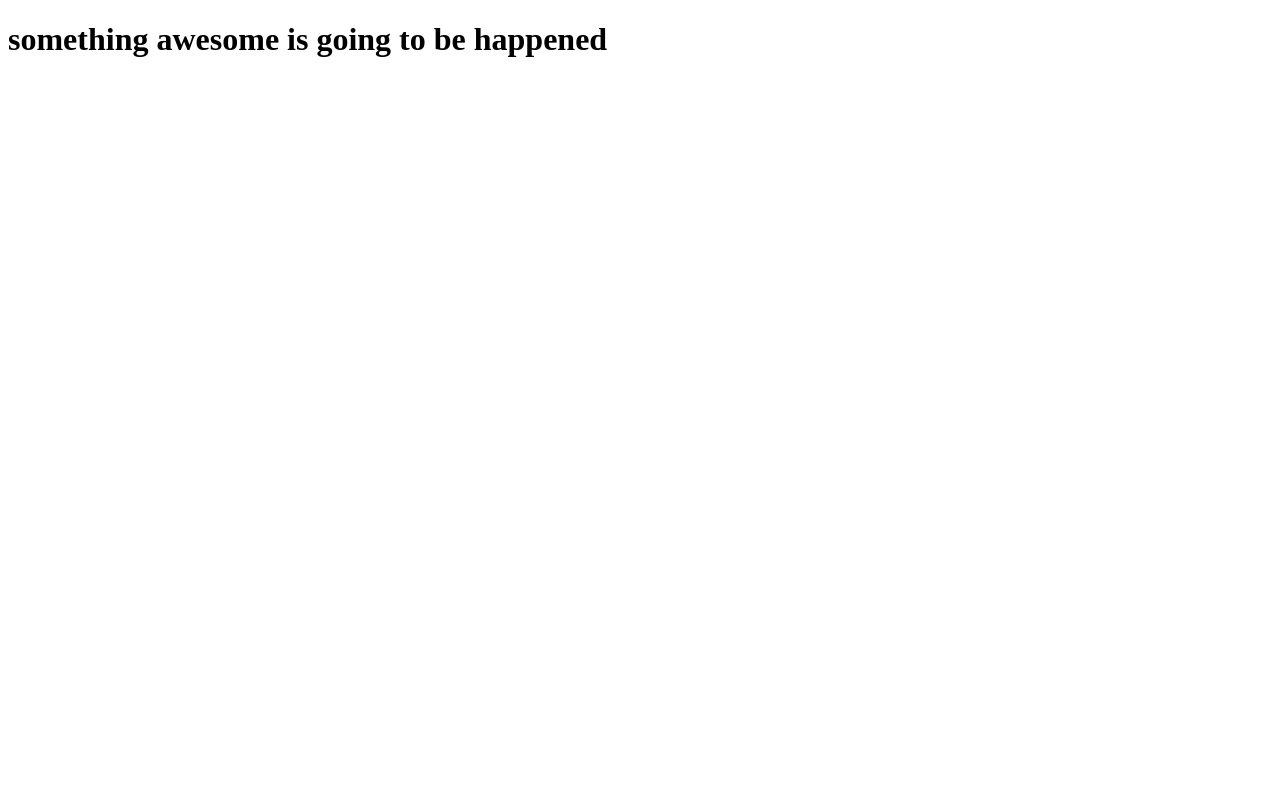
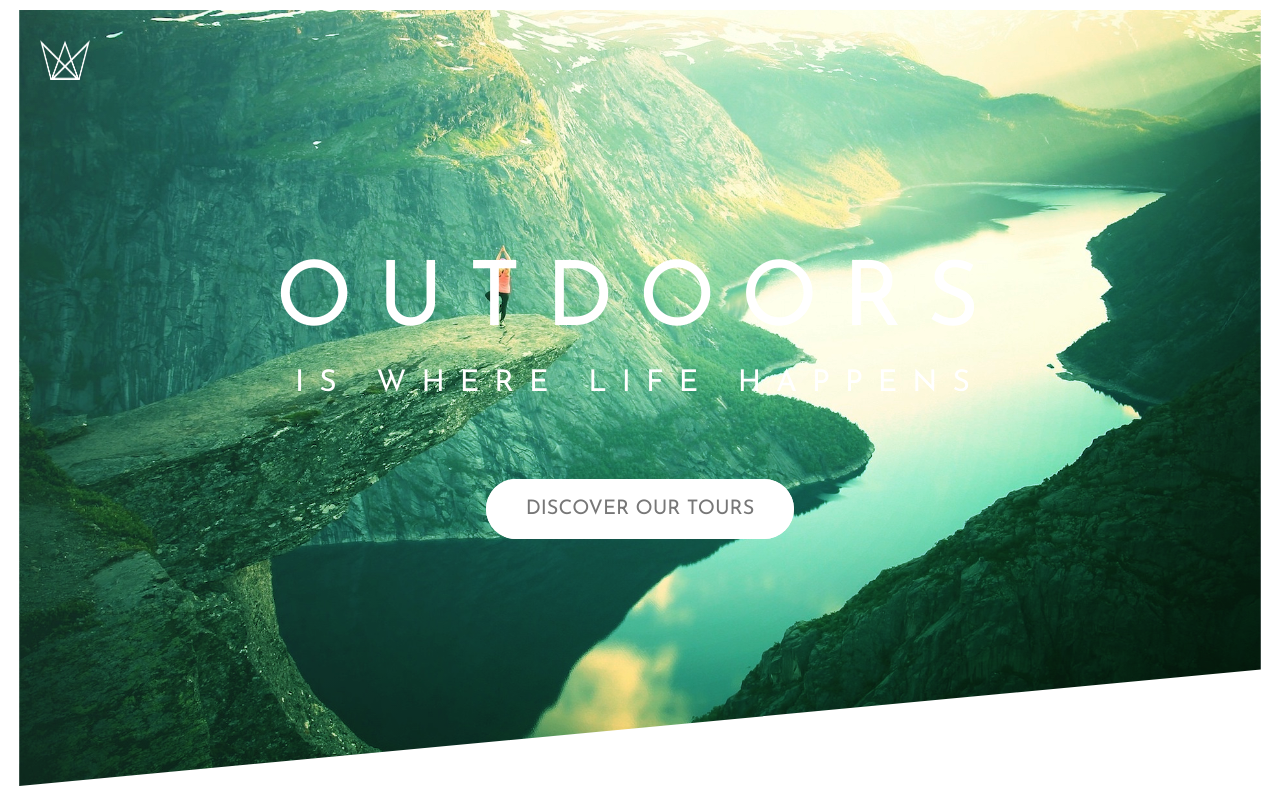
Before and after one commit to mamyh/Natoure, a plain HTML site: page index.html in a window 1280 px wide. Drawn offline with Linux system fonts and the light colour scheme.

Commit message:
header completed

```diff
--- a/css/style.css
+++ b/css/style.css
@@ -0,0 +1,159 @@
+/* fonts family  */
+@import url('https://fonts.googleapis.com/css2?family=Josefin+Sans&display=swap');
+
+/* common utilities  */
+*,
+*::before,
+*::after{
+    margin:0;
+    padding:0;
+    box-sizing: border-box;
+}
+a{
+    text-decoration: none;
+}
+ul{
+    list-style: none;
+}
+html{
+    font-size: 62.5%;
+}
+body{
+    font-family: 'Josefin Sans', sans-serif;
+    font-weight: 400;
+    color:#fff;
+    padding:1rem ;
+}
+
+/* keyframes start   */
+@keyframes moveToRight {
+    0%{
+        transform: translateX(-50%);
+        opacity:0;
+    }
+    75%{
+        transform: translateX(2%);
+        opacity:.9;
+    }
+    100%{
+        transform: translateX(0);
+        opacity:1;
+    }
+}
+@keyframes moveToLeft {
+    0%{
+        transform: translateX(50%);
+        opacity: 0;
+    }
+    75%{
+        transform: translateX(-2%);
+        opacity: .9;
+    }
+    100%{
+        transform: translateX(0);
+        opacity: 1;
+    }
+}
+@keyframes moveFromBottom {
+    0%{
+        transform: translateY(50%);
+        opacity: 0;
+    }
+    75%{
+        transform: translateY(-5%);
+        opacity: .8;
+    }
+    100%{
+        transform: translateY(0);
+        opacity: 1;
+    }
+}
+/* keyframes end  */
+
+/* header start  */
+.header{
+    width: 97vw;
+    height: 97vh;
+   background-image:linear-gradient(to right bottom,lightgreen,green), url(../img/hero.jpg);
+   background-size: cover;
+   background-position: center;
+   background-blend-mode: soft-light;
+   clip-path: polygon(0 0, 100% 0,100% 85%,0 100%);
+   margin:auto;
+}
+.header__logo{
+    position: absolute;
+    top:4rem;
+    left:4rem;
+    width: 10vw;
+
+}
+.header__logo img{
+    width: 5rem;
+    height: 4rem;
+}
+.header__content{
+    height: 100%;
+    width: 100%;
+    color:#fff;
+    display: flex;
+    flex-direction: column;
+    justify-content: center;
+    align-items: center;
+}
+.header__title{
+    font-size: 9rem;
+    font-weight: 400;
+    letter-spacing: 2.5rem;
+    text-transform: uppercase;
+    animation: moveToRight 1s linear ;
+}
+.header__text{
+    font-size: 3rem;
+    font-weight: 400;
+    text-transform: uppercase;
+    letter-spacing: 1.5rem;
+    margin:2rem 0 5rem ;
+    animation: moveToLeft 1s linear    ;
+}
+.btn-white:link,
+.btn-white:visited{
+    color:#777;
+    font-size: 2rem;
+    display: inline-block;
+    text-transform: uppercase;
+    margin-top: 3rem;
+    padding:2rem 4rem;
+    background-color:#fff;
+    border-radius: 10rem;
+    position: relative;
+    transition:all .2s;
+    animation: moveFromBottom 1s linear  .75s  ;
+    animation-fill-mode: backwards;
+}
+.btn-white::after{
+    content:'';
+
+    position:absolute;
+    top:0;
+    left:0;
+    width: 100%;
+    height: 100%;
+    background-color: #fff;
+    border-radius: 100px;
+    z-index: -1;
+    transition: all .4s;
+}
+.btn-white:hover{
+    transform: translateY(-2px);
+    box-shadow: 0 1rem 3rem rgba(0,0,0,0.6);
+}
+.btn-white:hover::after{
+    transform: scaleX(1.4) scaleY(1.6);
+    opacity: 0;
+}
+.btn-white:active{
+    transform:translateY(2px);
+    box-shadow: 0 .5rem 5rem rgba(0,0,0,0.1);
+}
+/* header end  */
--- a/index.html
+++ b/index.html
@@ -6,10 +6,22 @@
     <meta http-equiv="X-UA-Compatible" content="IE=edge">
     <meta name="viewport" content="width=device-width, initial-scale=1.0">
     <title>Practive with Natoure</title>
+    <link rel="shortcut icon" href="img/favicon.png" type="image/x-icon">
+    <!-- stylesheet   -->
+    <link rel="stylesheet" href="css/style.css">
 </head>
 
 <body>
-    <h1>something awesome is going to be happened</h1>
+    <header class="header">
+        <div class="header__logo">
+            <img src="img/logo-white.png" alt="logo">
+        </div>
+        <div class="header__content">
+            <h1 class="header__title">outdoors</h1>
+            <p class="header__text">is where life happens</p>
+            <a href="#" class="btn-white">discover our tours</a>
+        </div>
+    </header>
 </body>
 
 </html>
```
